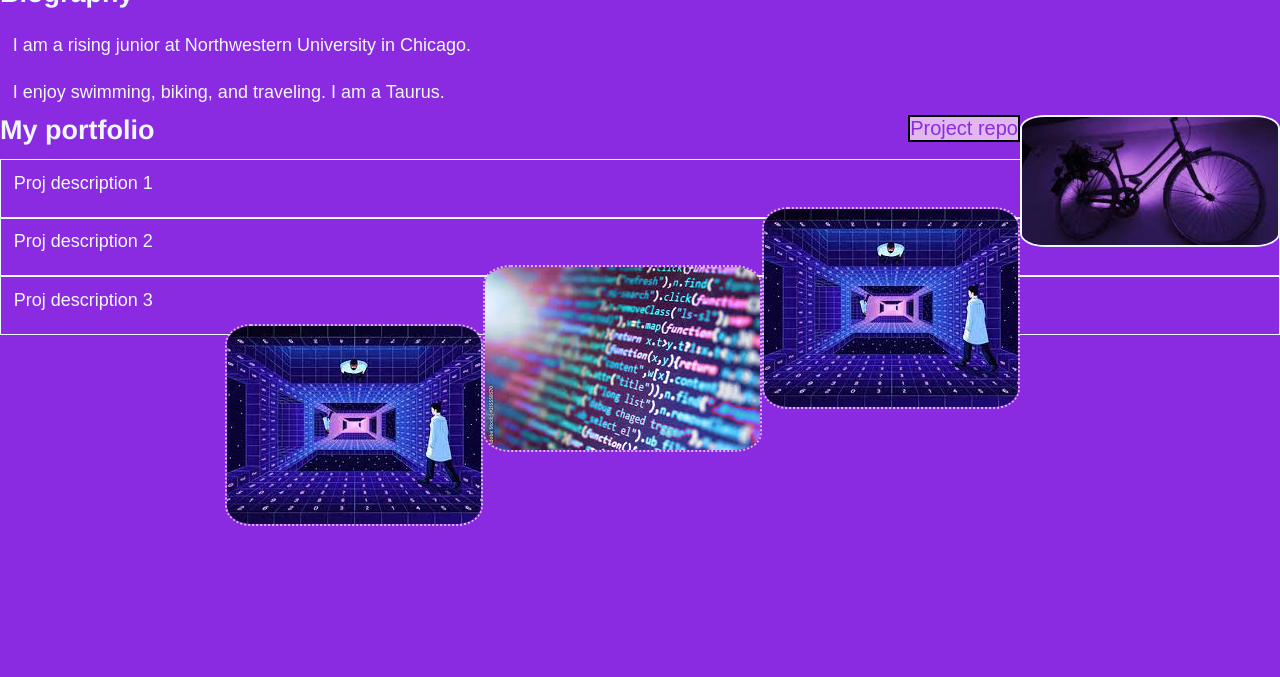
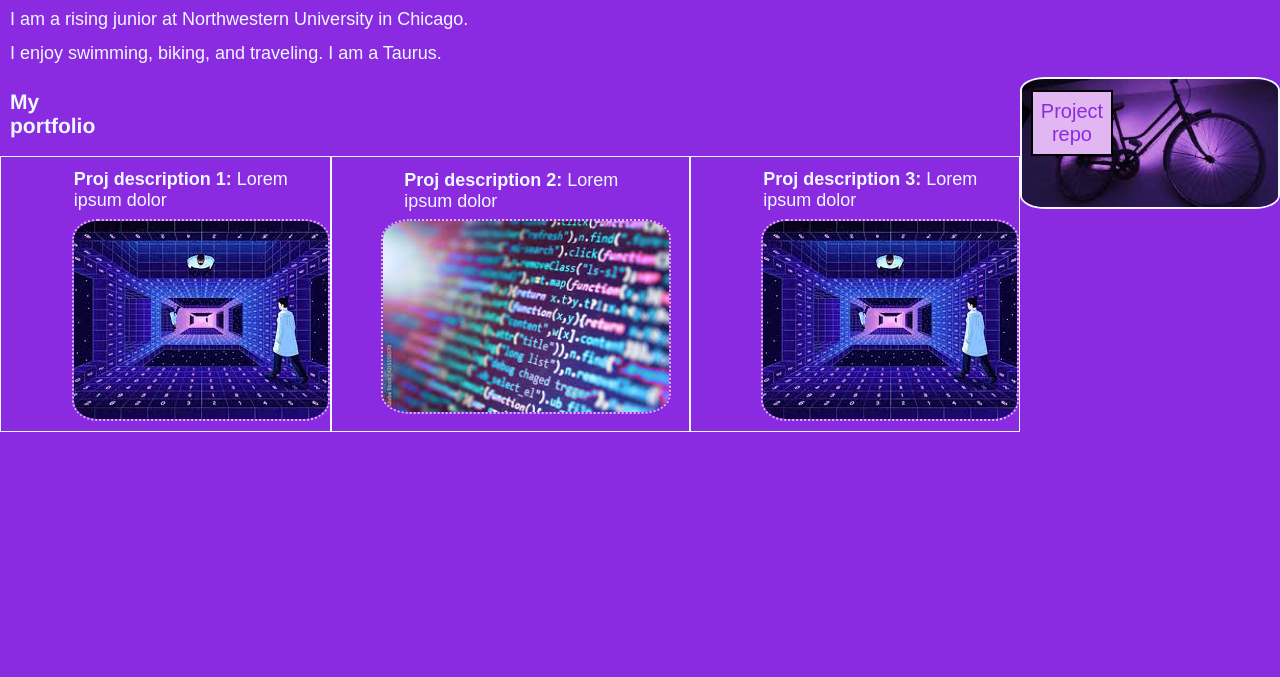
Before and after one commit to courtf68/clientNameProjLab1, a plain HTML site: page index.html in a window 1280 px wide. Shown: the part 123-800 px from the top of the page. Drawn offline with Linux system fonts and the light colour scheme.

Commit message:
done ish

```diff
--- a/index.html
+++ b/index.html
@@ -23,22 +23,24 @@
 
     </div>
     <div id = "port">
-        <!-- grid cont here -->
-        <button> Project repo</button> <!-- no longer clickable-->
-        <h2>My portfolio</h2>
-
+        <div id = "top">
+        <h3>My portfolio</h3>
+        <button> Project repo</button>
+    </div>
+        <div id = "cont">
 
         <div class = "proj">
-        <p> Proj description 1</p>
+        <p> <b>Proj description 1:</b> Lorem ipsum dolor</p>
         <img src="images/csProjPurp.jpeg" alt="this is a project placeholder">
     </div>
-        <div class = "proj">
-        <p> Proj description 2</p>
+        <div class = "proj" id  ="two">
+        <p> <b>Proj description 2:</b> Lorem ipsum dolor</p>
         <img src="images/csProj2.jpeg" alt="this is a project placeholder">
     </div>
         <div class = "proj">
-        <p> Proj description 3</p>
+        <p> <b>Proj description 3:</b> Lorem ipsum dolor</p>
         <img src="images/csProjPurp.jpeg" alt="this is a project placeholder">
+    </div>
     </div>
     </div>
     <script src = "script.js"></script>
--- a/style.css
+++ b/style.css
@@ -24,6 +24,7 @@ img {
 }
 hr {
     color: aliceblue;
+    size: 10px;
 }
 button {
     float: right;
@@ -32,18 +33,55 @@ button {
     font-size:20px;
     cursor: pointer;
     border: 2px solid black;
+    padding: 8px;
+    /* margin: 8px; */
+
 }
 
 h1,h2,h3 {
     font-family: 'Franklin Gothic Medium', 'Arial Narrow', Arial, sans-serif;
     margin-bottom: 1%;
+    margin-left: 10px;
+}
+h3 {
+    margin-right: 935.5px;
+
 }
 p {
      font-family: Arial, "Helvetica Neue", Helvetica, sans-serif;
-     padding: 1%;
+     padding-bottom: 1%;
+     margin-left: 10px;
 }
 
 .proj {
     border: 1px solid aliceblue;
     padding-bottom: 10px;
+    padding-left: 60px;
 }
+#two {
+   padding-right:18px;
+}
+#port p {
+    padding: 1%;
+}
+#cont {
+    display: flex;
+    /* align-items: center; */
+    flex: 3;
+    justify-content: left;
+}
+#top {
+    /* justify-content:space-evenly; */
+    display: flex;
+
+}
+#bio {
+    margin-bottom: 1%;
+}
+.proj p {
+    margin-top: 10px;
+    margin-bottom: 5px;
+}
+#two img {
+    height:72%;
+}
```
